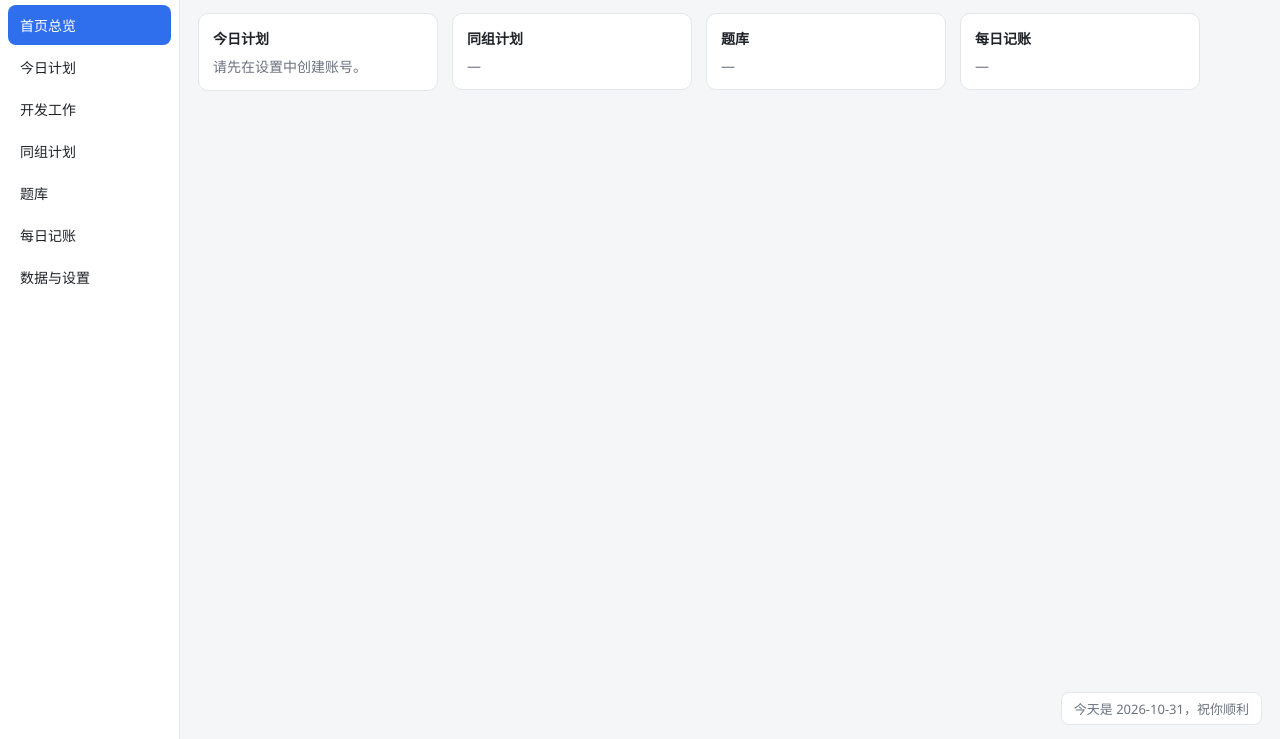
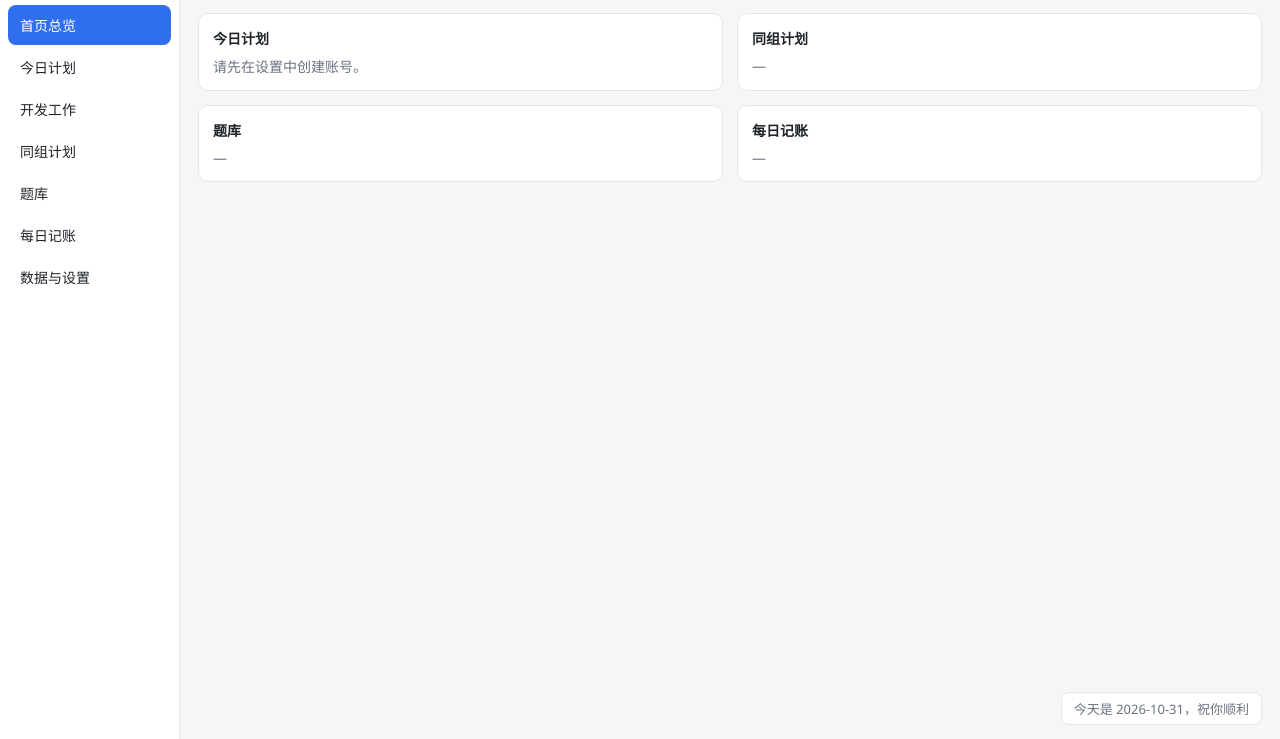
Before and after one commit to Soren-lgt/article-to-Work-Life-Assistant, a website with bundled scripts: page app/index.html in a window 1280 px wide. Shown: the part 61-800 px from the top of the page. Built offline with nearby package versions, Linux system fonts and the light colour scheme.

Commit message:
fix(home): 首页四卡改为两列网格上下各二，卡片等宽间距一致

```diff
--- a/app/css/app.css
+++ b/app/css/app.css
@@ -199,8 +199,8 @@ html, body {
 .acc-field input { padding: 7px 10px; border: 1px solid var(--line); border-radius: 8px; background: var(--bg); color: var(--text); }
 .acc-form-actions { display: flex; justify-content: center; margin-top: 4px; }
 
-.home-grid { display: flex; flex-wrap: wrap; gap: 14px; align-items: flex-start; }
-.home-grid .nav-card { flex: 0 1 auto; width: auto; min-width: 240px; max-width: 340px; height: auto; }
+.home-grid { display: grid; grid-template-columns: 1fr 1fr; gap: 14px; align-items: stretch; }
+.home-grid .nav-card { width: 100%; min-width: 0; max-width: none; height: auto; }
 
 .ledger-card { transition: transform .16s ease, box-shadow .16s ease, border-color .16s ease; }
 .ledger-card:hover { transform: translateY(-3px); box-shadow: 0 8px 20px rgba(47, 111, 237, .14); border-color: var(--primary); }
```
Also changed, not shown: app/tests/q1_home.test.js (+9 -0 lines).
